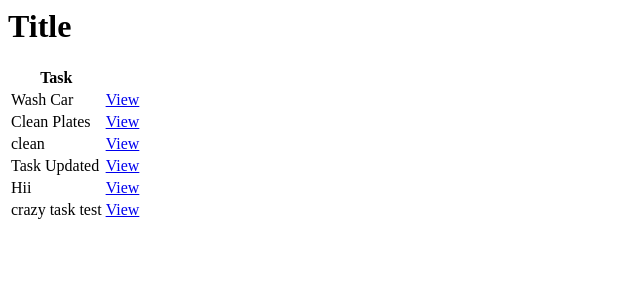
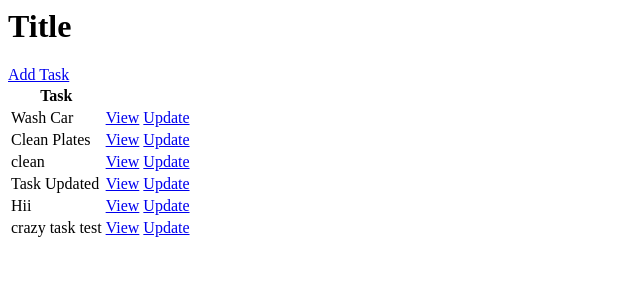
Before and after one commit to ArthurHMSantos/ToDo-Django-Project, a Django app: page / in a window 1280 px wide. Shown: the top 300 px of the page, without its empty margins (0-640 px from the left). Run offline with Django 4.2, Linux system fonts and the light colour scheme; data comes from the database, SQL or seed files in the repository; both versions use the stored data as it was after the commit.

Commit message:
add update page

```diff
--- a/ToDo_App/templates/ToDo_App/task_list.html
+++ b/ToDo_App/templates/ToDo_App/task_list.html
@@ -6,6 +6,7 @@
 </head>
 <body>
     <h1>Title</h1>
+    <a href="{% url 'task_form' %}">Add Task</a>
     <table>
         <tr>
             <th>Task</th>
@@ -14,6 +15,7 @@
         <tr>
             <td>{{ task.title }}</td>
             <td><a href="{% url 'task_detail' task.id %}">View</a></td>
+            <td><a href="{% url 'task_update' task.id %}">Update</a></td>
         </tr>
         {% empty %}
             <h3>No items in list</h3>
--- a/ToDo_App/urls.py
+++ b/ToDo_App/urls.py
@@ -1,7 +1,9 @@
 from django.urls import path
-from .views import Home, TaskDetail
+from .views import Home, TaskCreate, TaskDetail, TaskUpdate
 
 urlpatterns = [
     path('', Home.as_view(), name='home'),
     path('task_detail/<int:pk>/', TaskDetail.as_view(), name='task_detail'),
+    path('task_form/', TaskCreate.as_view(), name='task_form'),
+    path('task_update/<int:pk>/', TaskUpdate.as_view(), name='task_update')
 ]
--- a/ToDo_App/views.py
+++ b/ToDo_App/views.py
@@ -1,6 +1,6 @@
 from django.shortcuts import render
 from django.urls import reverse_lazy
-from django.views.generic import ListView, DetailView, CreateView
+from django.views.generic import ListView, DetailView, CreateView, UpdateView
 from .models import Task
 
 # Create your views here.
@@ -13,3 +13,16 @@ class TaskDetail(DetailView):
     model = Task
     template_name = 'ToDo_App/task_detail.html'
     context_object_name = 'task'
+
+class TaskCreate(CreateView):
+    model = Task
+    template_name = 'ToDo_App/task_form.html'
+    fields = '__all__'
+    success_url = reverse_lazy('home')
+
+
+class TaskUpdate(UpdateView):
+    model = Task
+    fields = '__all__'
+    template_name = 'ToDo_App/task_form.html'
+    success_url = reverse_lazy('home')
```
Also changed, not shown: ToDo_App/templates/ToDo_App/task_detail.html (+11 -0 lines), ToDo_App/templates/ToDo_App/task_form.html (added, +20 -0 lines), db.sqlite3.
